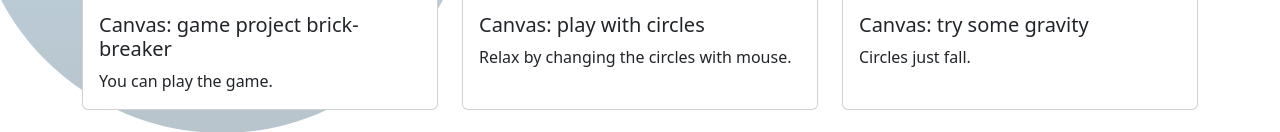
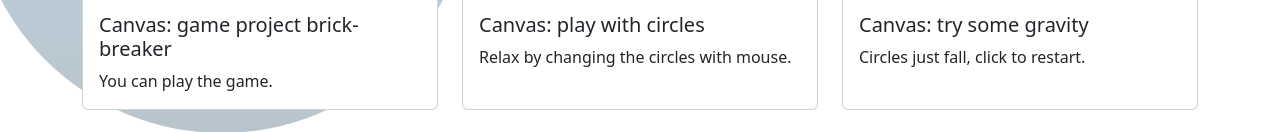
Before and after one commit to ValyaVyrodova/valyaVyrodova.github.io, a website: page index.html in a window 1280 px wide. Shown: the part 525-657 px from the top of the page. Drawn offline with nearby package versions, Linux system fonts and the light colour scheme.

Commit message:
change some content

```diff
--- a/index.html
+++ b/index.html
@@ -88,7 +88,7 @@
                             <img src="./img/canvas-gravity.png" class="card-img-top" alt="canvas">
                             <div class="card-body">
                                 <h5 class="card-title">Canvas: try some gravity</h5>
-                                <p class="card-text">Circles just fall.</p>
+                                <p class="card-text">Circles just fall, click to restart.</p>
                             </div>
                         </div>
                     </div>
```
